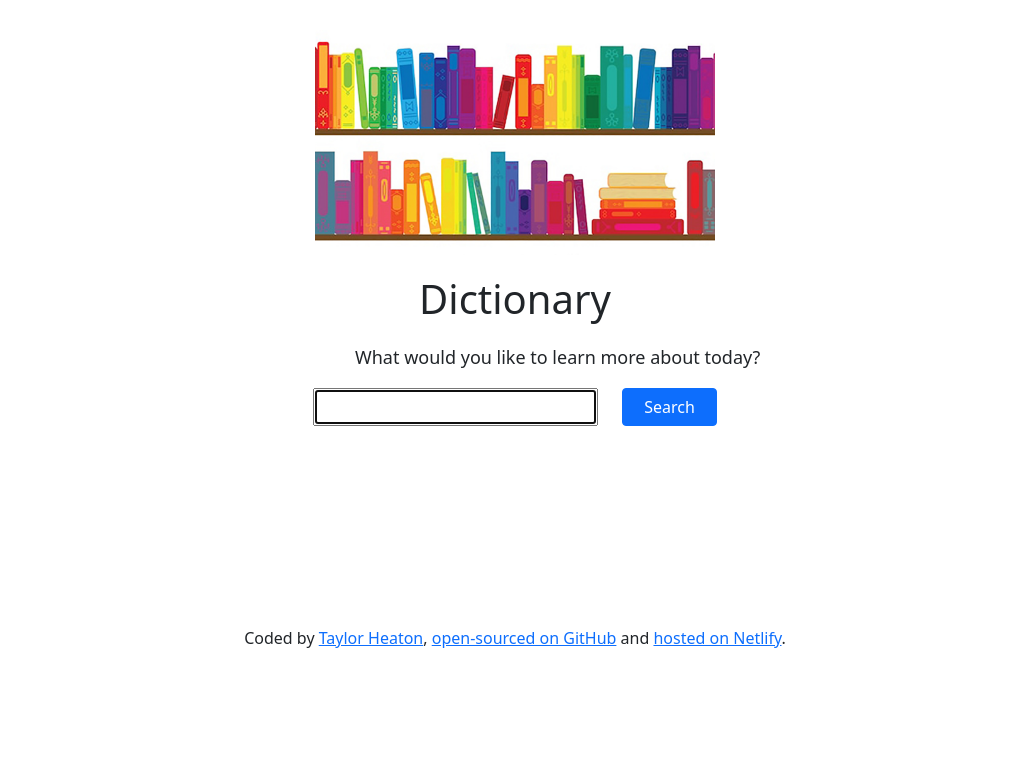
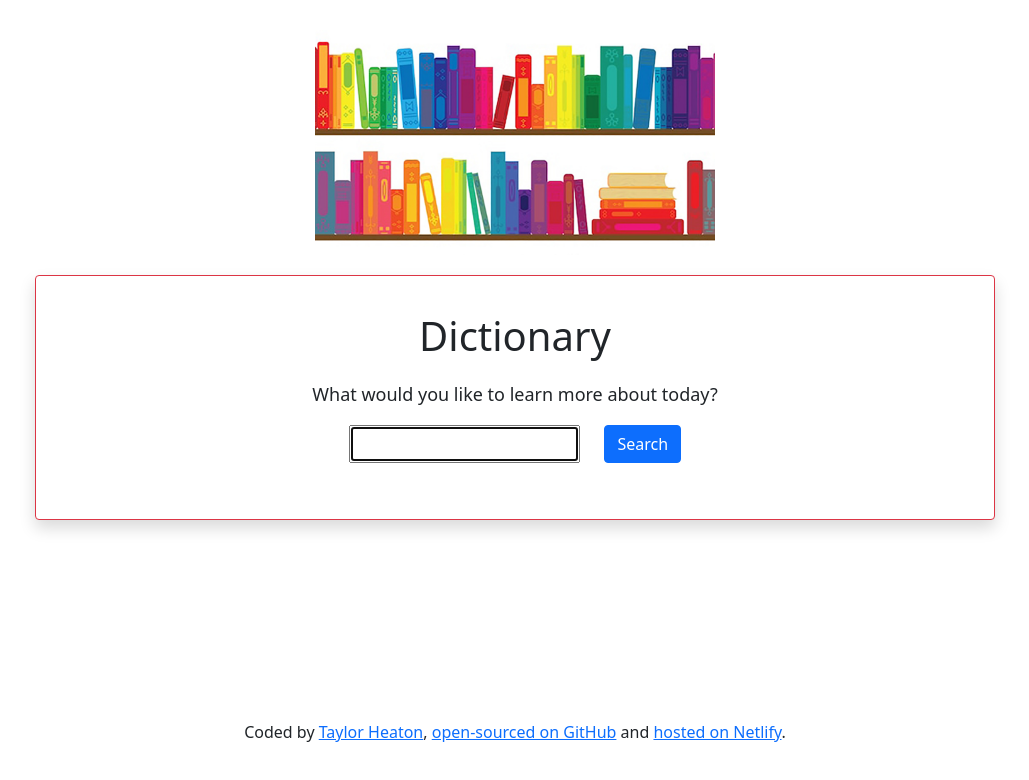
Before and after one commit to theaton89/dictionary-project, a React (Create React App) app: page / in a window 1280 px wide. Shown: the top 780 px of the page, without its empty margins (125-1154 px from the left). Built offline with nearby package versions, Linux system fonts and the light colour scheme.

Commit message:
Added css properties to word Dictionary component

```diff
--- a/src/App.css
+++ b/src/App.css
@@ -20,9 +20,13 @@ h1 {
 }
 
 h2 {
-  text-align: left;
+  text-align: center;
   margin-top: 12px;
-  margin-left: 480px;
   margin-bottom: 20px;
   font-size: 18px;
 }
+
+.search-feature {
+  margin: 0 auto;
+  margin-top: 20px;
+}
--- a/src/App.js
+++ b/src/App.js
@@ -7,9 +7,11 @@ function App() {
     <div className="App">
       <header className="App-header"></header>
       <img src={bookheader} className="App-logoimg-fluid" alt="logo"></img>
-      <h1>Dictionary</h1>
-      <h2>What would you like to learn more about today?</h2>
-      <Dictionary />
+      <div className="search-feature shadow p-3 mb-5 bg-white rounded border border-danger w-75">
+        <h1>Dictionary</h1>
+        <h2>What would you like to learn more about today?</h2>
+        <Dictionary />
+      </div>
       <footer>
         Coded by{" "}
         <a href="https://www.youtube.com/channel/UC0rQDkXDNeidKnUafldmpdA">
--- a/src/Dictionary.css
+++ b/src/Dictionary.css
@@ -6,3 +6,7 @@
 .search-button {
   margin-right: 24px;
 }
+
+.Dictionary {
+  margin-bottom: 40px;
+}
```
